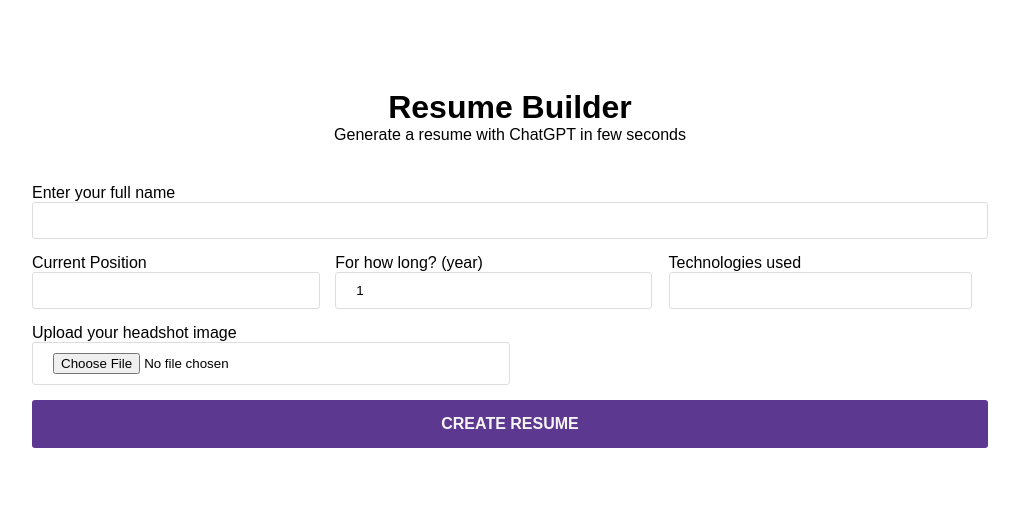
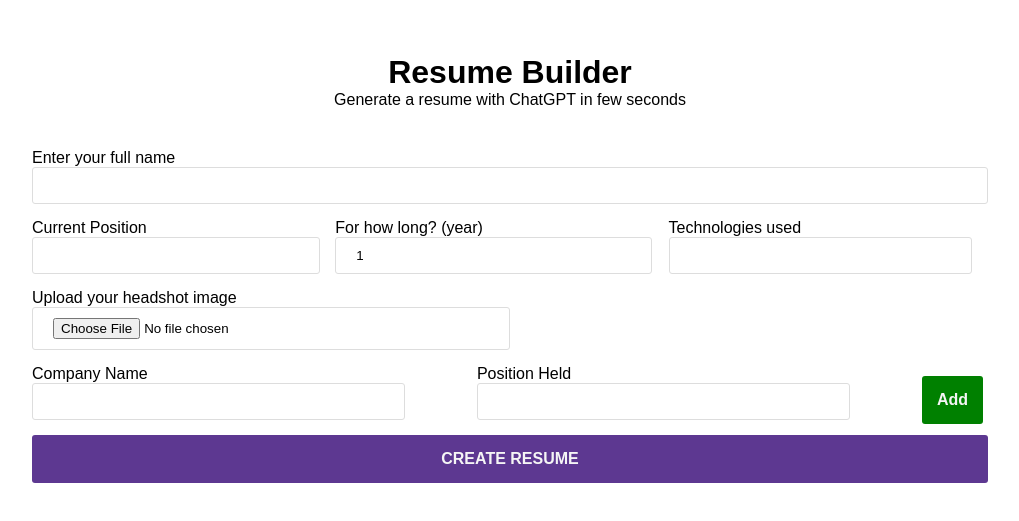
Before and after one commit to theobroma/resume-builder-ai, a React (Create React App) app in the folder client/: page / in a window 1280 px wide. Shown: the part 127-648 px from the top of the page, without its empty margins (130-1149 px from the left). Built offline with nearby package versions, Linux system fonts and the light colour scheme.

Commit message:
companies

```diff
--- a/client/src/components/Home.js
+++ b/client/src/components/Home.js
@@ -9,6 +9,27 @@ const Home = () => {
     const [currentTechnologies, setCurrentTechnologies] = useState("");
     const [headshot, setHeadshot] = useState(null);
     const [loading, setLoading] = useState(false);
+    const [companyInfo, setCompanyInfo] = useState([
+        { name: "", position: "" },
+    ]);
+
+    //👇🏻 updates the state with user's input
+    const handleAddCompany = () =>
+        setCompanyInfo([...companyInfo, { name: "", position: "" }]);
+
+    //👇🏻 removes a selected item from the list
+    const handleRemoveCompany = (index) => {
+        const list = [...companyInfo];
+        list.splice(index, 1);
+        setCompanyInfo(list);
+    };
+    //👇🏻 updates an item within the list
+    const handleUpdateCompany = (e, index) => {
+        const { name, value } = e.target;
+        const list = [...companyInfo];
+        list[index][name] = value;
+        setCompanyInfo(list);
+    };
 
     const handleFormSubmit = (e) => {
         e.preventDefault();
@@ -96,6 +117,50 @@ const Home = () => {
                     onChange={(e) => setHeadshot(e.target.files[0])}
                 />
 
+                {/* companies */}
+                {companyInfo.map((company, index) => (
+                    <div className="nestedContainer" key={index}>
+                        <div className="companies">
+                            <label htmlFor="name">Company Name</label>
+                            <input
+                                type="text"
+                                name="name"
+                                required
+                                onChange={(e) => handleUpdateCompany(e, index)}
+                            />
+                        </div>
+                        <div className="companies">
+                            <label htmlFor="position">Position Held</label>
+                            <input
+                                type="text"
+                                name="position"
+                                required
+                                onChange={(e) => handleUpdateCompany(e, index)}
+                            />
+                        </div>
+
+                        <div className="btn__group">
+                            {companyInfo.length - 1 === index &&
+                                companyInfo.length < 4 && (
+                                    <button
+                                        id="addBtn"
+                                        onClick={handleAddCompany}
+                                    >
+                                        Add
+                                    </button>
+                                )}
+                            {companyInfo.length > 1 && (
+                                <button
+                                    id="deleteBtn"
+                                    onClick={() => handleRemoveCompany(index)}
+                                >
+                                    Del
+                                </button>
+                            )}
+                        </div>
+                    </div>
+                ))}
+
                 <button>CREATE RESUME</button>
             </form>
         </div>
```
